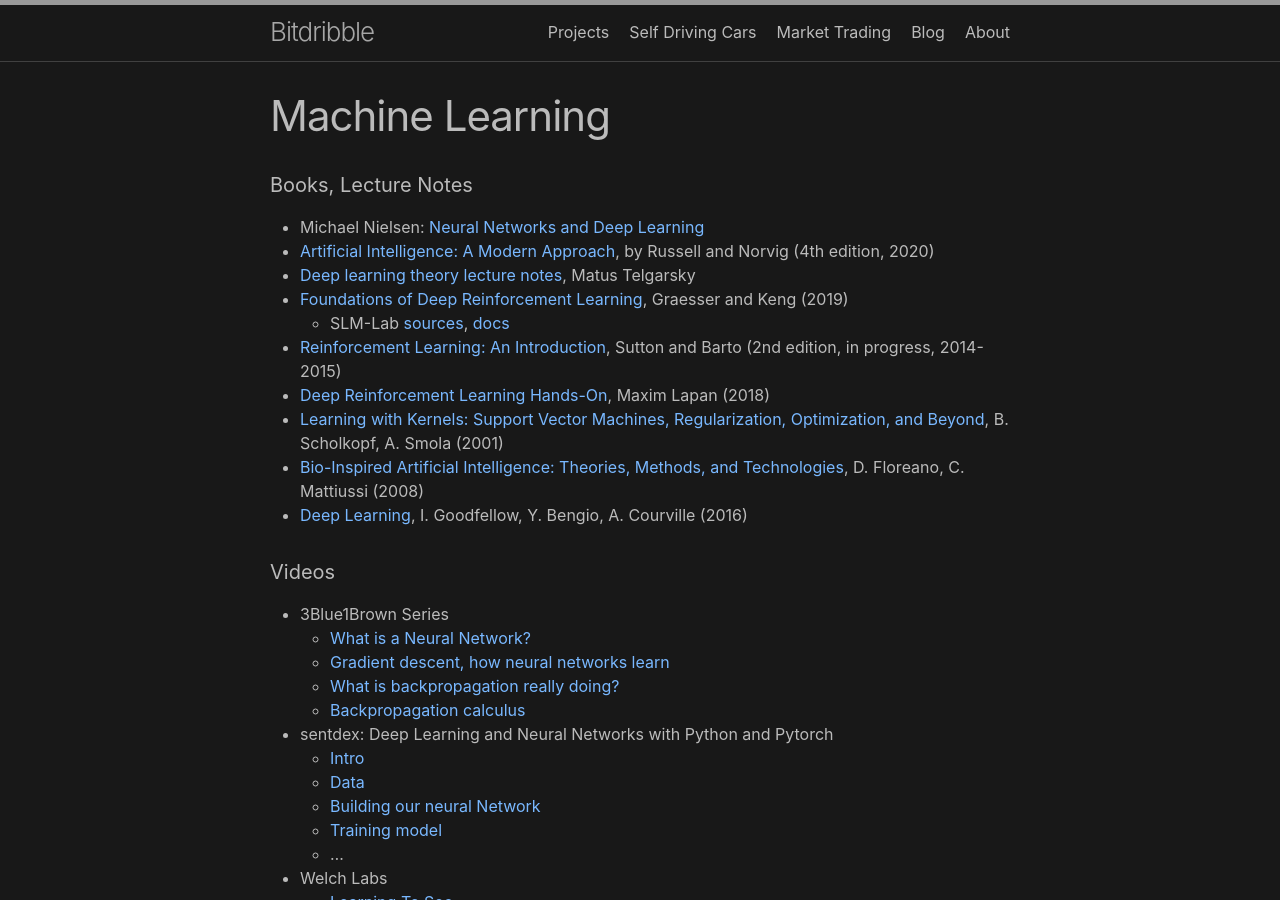
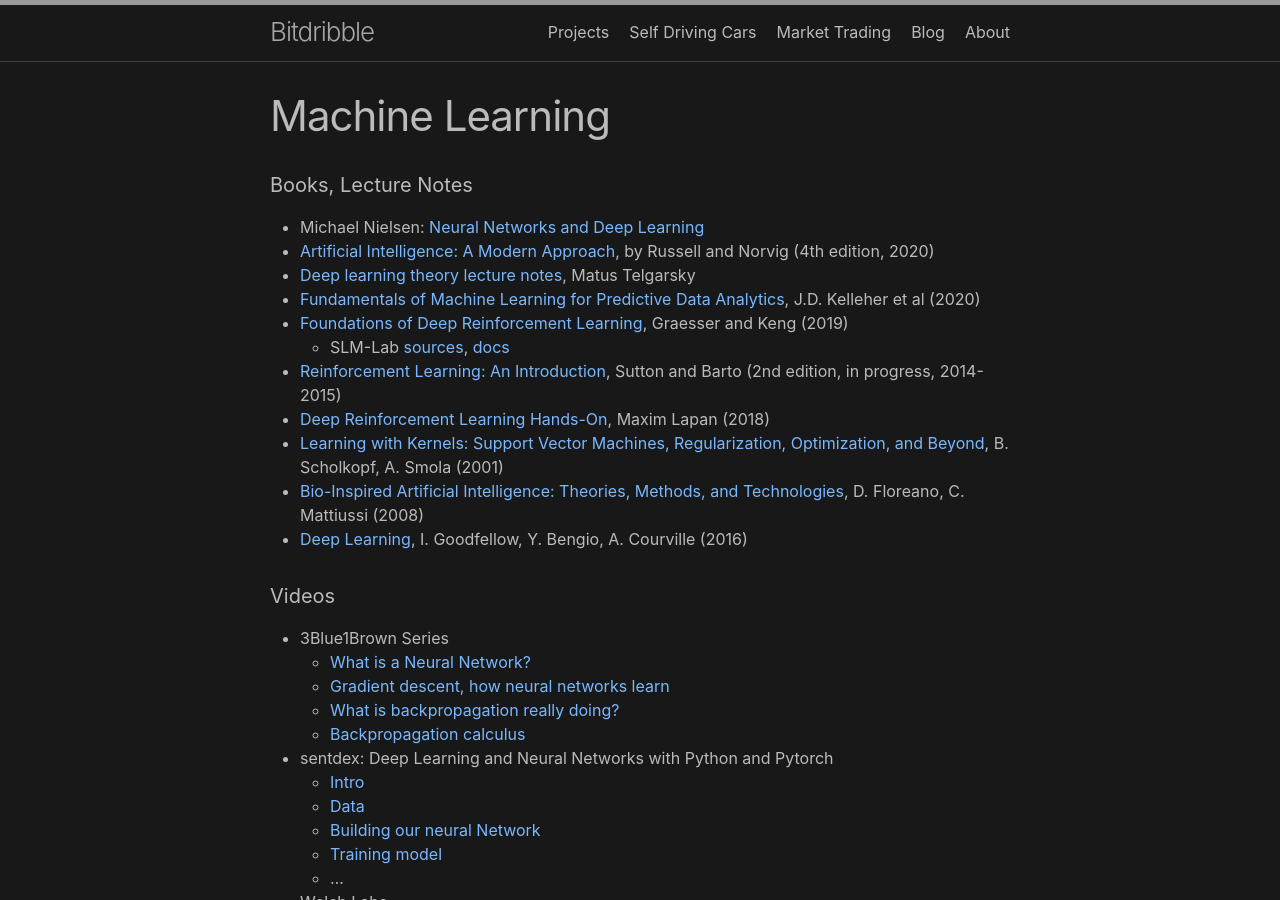
Before and after one commit to analytiq-hub/sigagent.github.io, a Jekyll site: the page built from machine_learning.md, in a window 1280 px wide and 900 px high. Built offline with Jekyll 4.4.1, drawn with Linux system fonts in a browser that asks for light colours.

Commit message:
*** empty log message ***

```diff
--- a/machine_learning.md
+++ b/machine_learning.md
@@ -6,6 +6,7 @@ title: Machine Learning
 * Michael Nielsen: [Neural Networks and Deep Learning](http://neuralnetworksanddeeplearning.com/)
 * [Artificial Intelligence: A Modern Approach](repository.unimal.ac.id/1022/1/Artificial%20Intelligence%20-%20A%20Modern%20Approach%203rd%20Ed%20-%20Stuart%20Russell%20and%20Peter%20Norvig%2C%20Berkeley%20%282010%29.pdf), by Russell and Norvig (4th edition, 2020)
 * [Deep learning theory lecture notes](https://mjt.cs.illinois.edu/dlt/), Matus Telgarsky
+* [Fundamentals of Machine Learning for Predictive Data Analytics](https://www.amazon.com/Fundamentals-Machine-Learning-Predictive-Analytics/dp/0262044692/ref=asc_df_0262044692/), J.D. Kelleher et al (2020)
 * [Foundations of Deep Reinforcement Learning](https://www.amazon.com/Deep-Reinforcement-Learning-Python-Hands/dp/0135172381), Graesser and Keng (2019)
   * SLM-Lab [sources](https://github.com/kengz/SLM-Lab), [docs](https://slm-lab.gitbook.io/slm-lab/)
 * [Reinforcement Learning: An Introduction](https://web.stanford.edu/class/psych209/Readings/SuttonBartoIPRLBook2ndEd.pdf), Sutton and Barto (2nd edition, in progress, 2014-2015)
```
